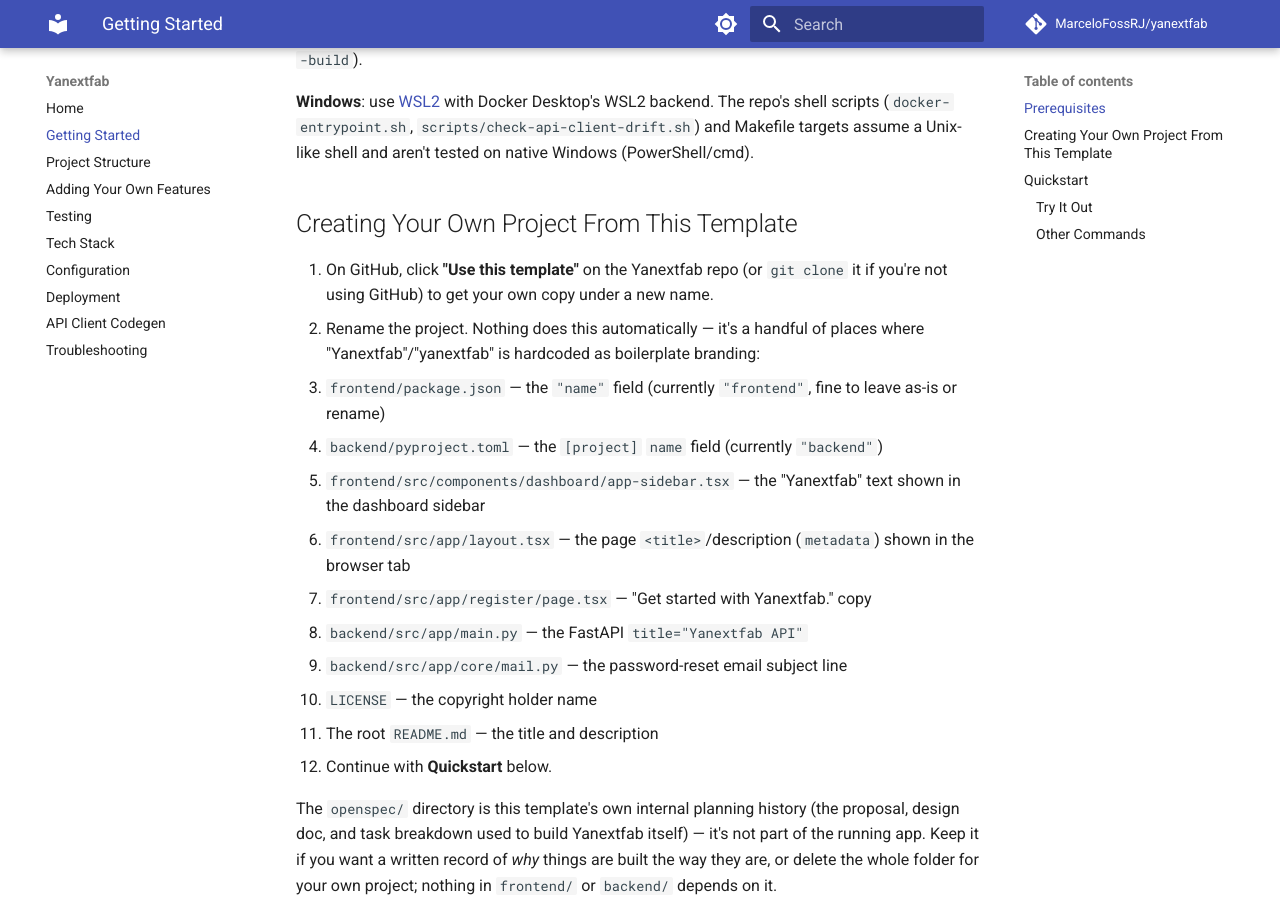
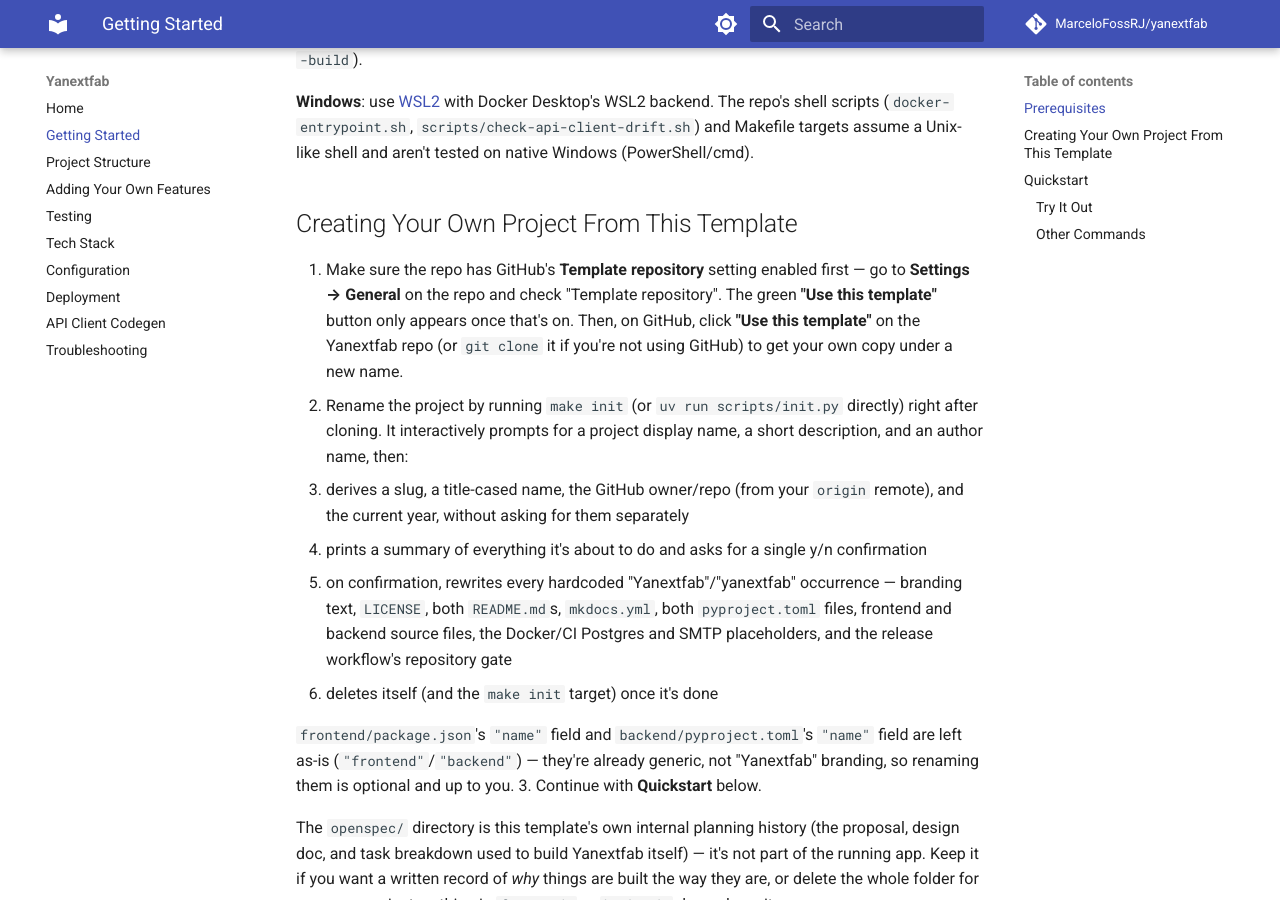
Before and after one commit to MarceloFossRJ/yanextfab, an MkDocs documentation site: the page built from docs/getting-started.md, in a window 1280 px wide and 900 px high, scrolled down 764 px. Built offline with MkDocs 1.6.1 and Material for MkDocs 9.7.7, drawn with Linux system fonts in a browser that asks for light colours; comment, search, counter and statistics services are not loaded.

Commit message:
Add template rename script and fix getting-started docs
New projects from this template had to manually hunt down every hardcoded
"Yanextfab" occurrence, and the docs checklist for that was already
incomplete (missing docker-compose.yml, CI workflows, mkdocs.yml, etc).
Separately, the docs assumed the "Use this template" button was visible,
but the repo's GitHub template setting is currently off.

- Add scripts/init.py + `make init`: prompts for project name/description/
  author, derives everything else, and rewrites all ~19 hardcoded
  branding/credential spots across the repo, then deletes itself
- Rewrite docs/getting-started.md and README.md to describe the new flow
  and note enabling GitHub's Template repository setting

Co-Authored-By: Claude Sonnet 5 <noreply@anthropic.com>

```diff
--- a/docs/getting-started.md
+++ b/docs/getting-started.md
@@ -35,22 +35,26 @@ tested on native Windows (PowerShell/cmd).
 
 ## Creating Your Own Project From This Template
 
-1. On GitHub, click **"Use this template"** on the Yanextfab repo (or `git clone` it if you're
-   not using GitHub) to get your own copy under a new name.
-2. Rename the project. Nothing does this automatically — it's a handful of places where
-   "Yanextfab"/"yanextfab" is hardcoded as boilerplate branding:
-   - `frontend/package.json` — the `"name"` field (currently `"frontend"`, fine to leave as-is
-     or rename)
-   - `backend/pyproject.toml` — the `[project]` `name` field (currently `"backend"`)
-   - `frontend/src/components/dashboard/app-sidebar.tsx` — the "Yanextfab" text shown in the
-     dashboard sidebar
-   - `frontend/src/app/layout.tsx` — the page `<title>`/description (`metadata`) shown in the
-     browser tab
-   - `frontend/src/app/register/page.tsx` — "Get started with Yanextfab." copy
-   - `backend/src/app/main.py` — the FastAPI `title="Yanextfab API"`
-   - `backend/src/app/core/mail.py` — the password-reset email subject line
-   - `LICENSE` — the copyright holder name
-   - The root `README.md` — the title and description
+1. Make sure the repo has GitHub's **Template repository** setting enabled first — go to
+   **Settings → General** on the repo and check "Template repository". The green
+   **"Use this template"** button only appears once that's on. Then, on GitHub, click
+   **"Use this template"** on the Yanextfab repo (or `git clone` it if you're not using GitHub)
+   to get your own copy under a new name.
+2. Rename the project by running `make init` (or `uv run scripts/init.py` directly) right after
+   cloning. It interactively prompts for a project display name, a short description, and an
+   author name, then:
+   - derives a slug, a title-cased name, the GitHub owner/repo (from your `origin` remote), and
+     the current year, without asking for them separately
+   - prints a summary of everything it's about to do and asks for a single y/n confirmation
+   - on confirmation, rewrites every hardcoded "Yanextfab"/"yanextfab" occurrence — branding
+     text, `LICENSE`, both `README.md`s, `mkdocs.yml`, both `pyproject.toml` files, frontend and
+     backend source files, the Docker/CI Postgres and SMTP placeholders, and the release
+     workflow's repository gate
+   - deletes itself (and the `make init` target) once it's done
+
+   `frontend/package.json`'s `"name"` field and `backend/pyproject.toml`'s `"name"` field are
+   left as-is (`"frontend"`/`"backend"`) — they're already generic, not "Yanextfab" branding, so
+   renaming them is optional and up to you.
 3. Continue with **Quickstart** below.
 
 The `openspec/` directory is this template's own internal planning history (the proposal,
```
Also changed, not shown: README.md (+8 -5 lines), openspec/changes/add-template-init-script/design.md (added, +33 -0 lines), openspec/changes/add-template-init-script/proposal.md (added, +27 -0 lines), openspec/changes/add-template-init-script/specs/template-init/spec.md (added, +73 -0 lines), openspec/changes/add-template-init-script/tasks.md (added, +37 -0 lines), 3 other files.
